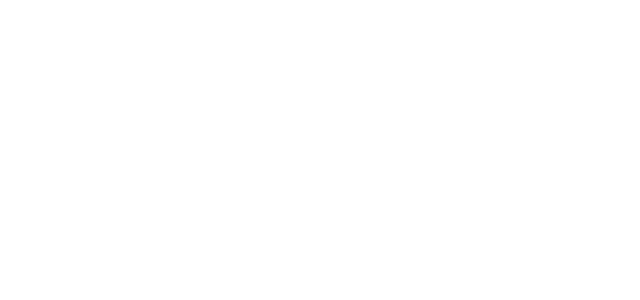
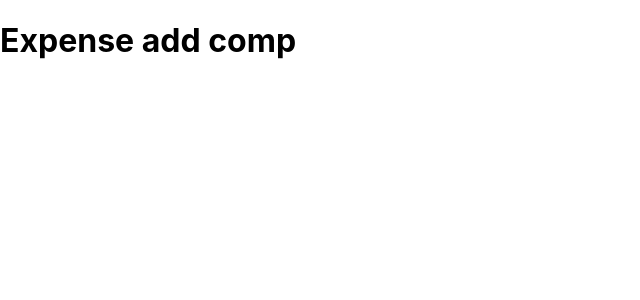
Before and after one commit to BlessenBrahmanet25/Expense_Tracker_Project, a React (Create React App) app in the folder frontend/expense/: page /expenseadd in a window 1280 px wide. Shown: the top 300 px of the page, without its empty margins (0-640 px from the left). Built offline with nearby package versions, Linux system fonts and the light colour scheme.

Commit message:
Commited Changes

```diff
--- a/frontend/expense/src/App.tsx
+++ b/frontend/expense/src/App.tsx
@@ -3,6 +3,7 @@
 import './sass_styles/app.scss';
 import { BrowserRouter as Router, Routes, Route } from 'react-router-dom';
 import { HomeComp } from './components/homecomp/homecomp';
+import { ExpenseAddComp } from './components/expenseaddcomp/expenseaddcomp';
 
 const App = () => {
   return (
@@ -16,7 +17,7 @@
 
           <Route path='/expenseadd' element={
             <>
-
+              <ExpenseAddComp />
             </>
           } />
         </Routes>
--- /dev/null
+++ b/frontend/expense/src/components/expenseaddcomp/expenseaddcomp.tsx
@@ -0,0 +1,9 @@
+import React from "react";
+
+export const ExpenseAddComp = () => {
+    return (
+        <>
+            <h1>Expense add comp</h1>
+        </>
+    )
+};
--- a/frontend/expense/src/components/homecomp/homecomp.tsx
+++ b/frontend/expense/src/components/homecomp/homecomp.tsx
@@ -12,7 +12,7 @@
                         <h2>Keep Track of Your Expenses</h2>
                     </div>
                     <div className="homechilddivtwo">
-                        <a href="#" className="buttoncstm">Get Started</a>
+                        <a href="/expenseadd" className="buttoncstm">Get Started</a>
                     </div>
                 </div>
             </div>
```
Also changed, not shown: frontend/expense/src/components/expenseaddcomp/expenseaddcomp.scss (added).
